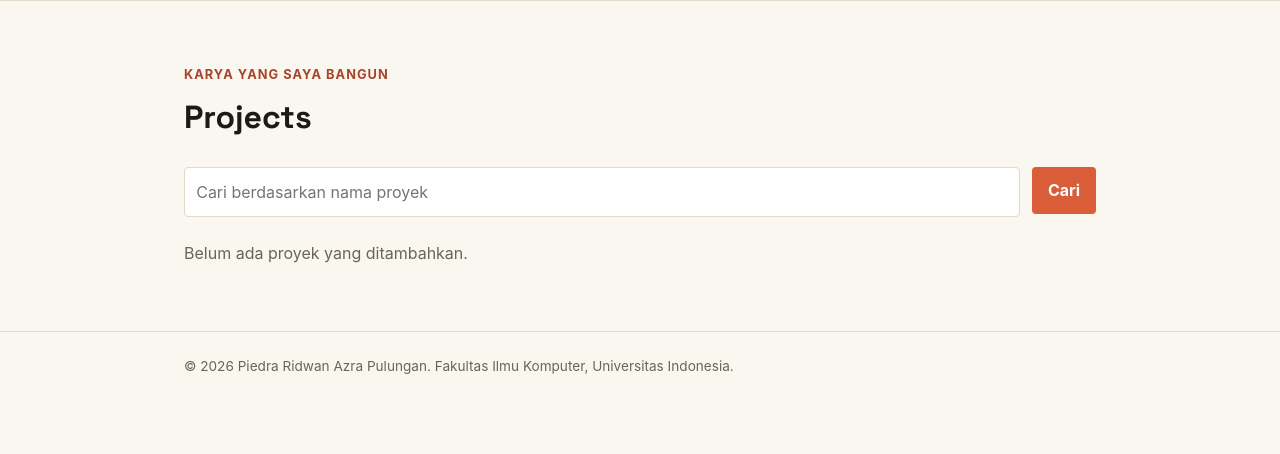
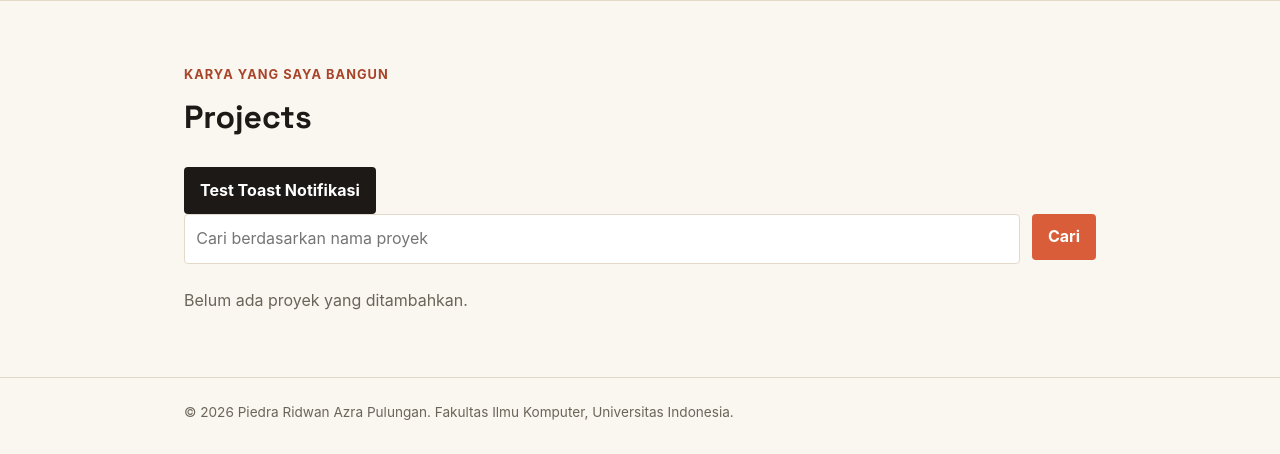
Before and after one commit to droskiee/myportofolio, a Django app: page /projects/ in a window 1280 px wide. Shown: the part 74-528 px from the top of the page. Run offline with Django 5.2, Linux system fonts and the light colour scheme; data that the repository does not hold is empty.

Commit message:
Menambahkan tombol uji coba toast di project.html

```diff
--- a/templates/project.html
+++ b/templates/project.html
@@ -17,6 +17,9 @@
                     </a>
                     {% endif %}
                 </div>
+                <button class="button button-secondary" onclick="showToast('Notifikasi Sistem', 'Project berhasil dimuat dengan baik!', 'success')">
+                    Test Toast Notifikasi
+                </button>
                 <form method="get"
                       action="{% url 'main:show_projects' %}"
                       class="project-search">
```
